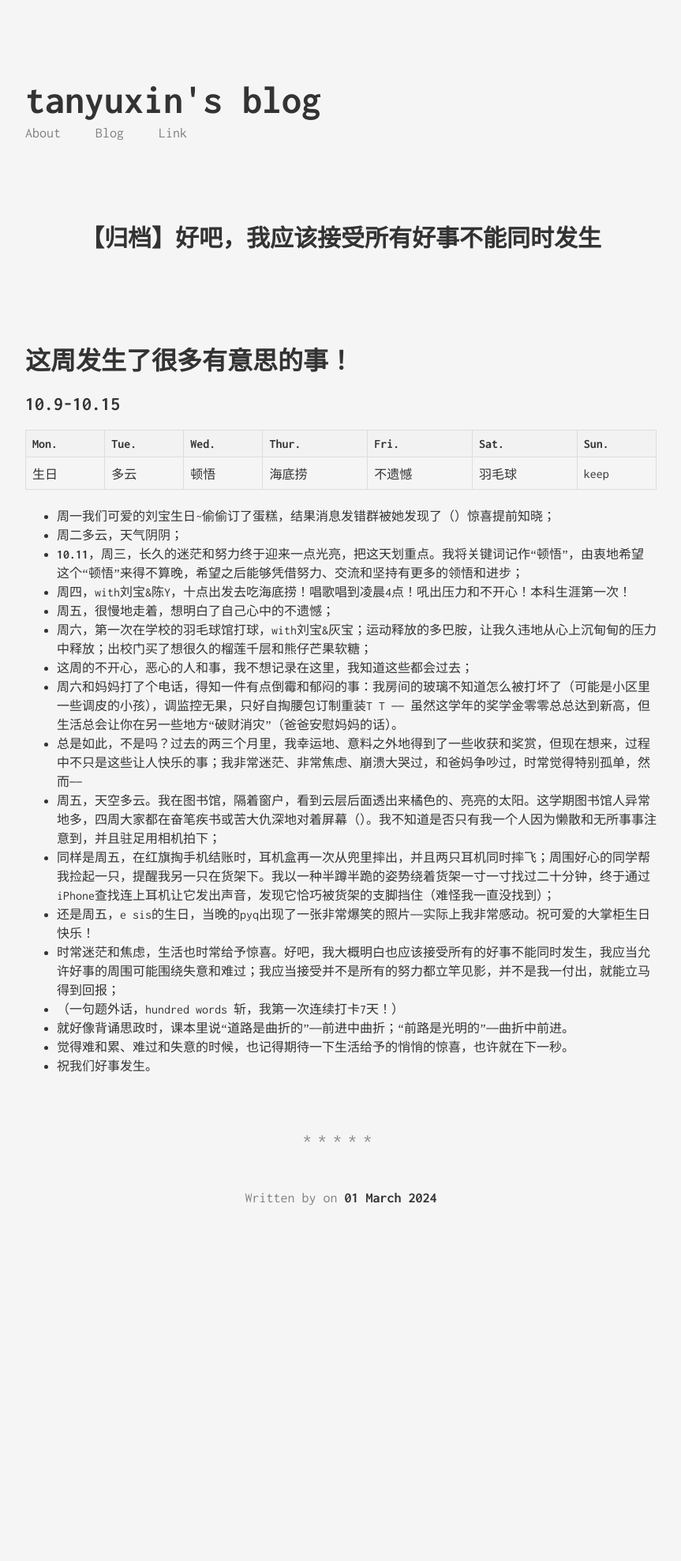
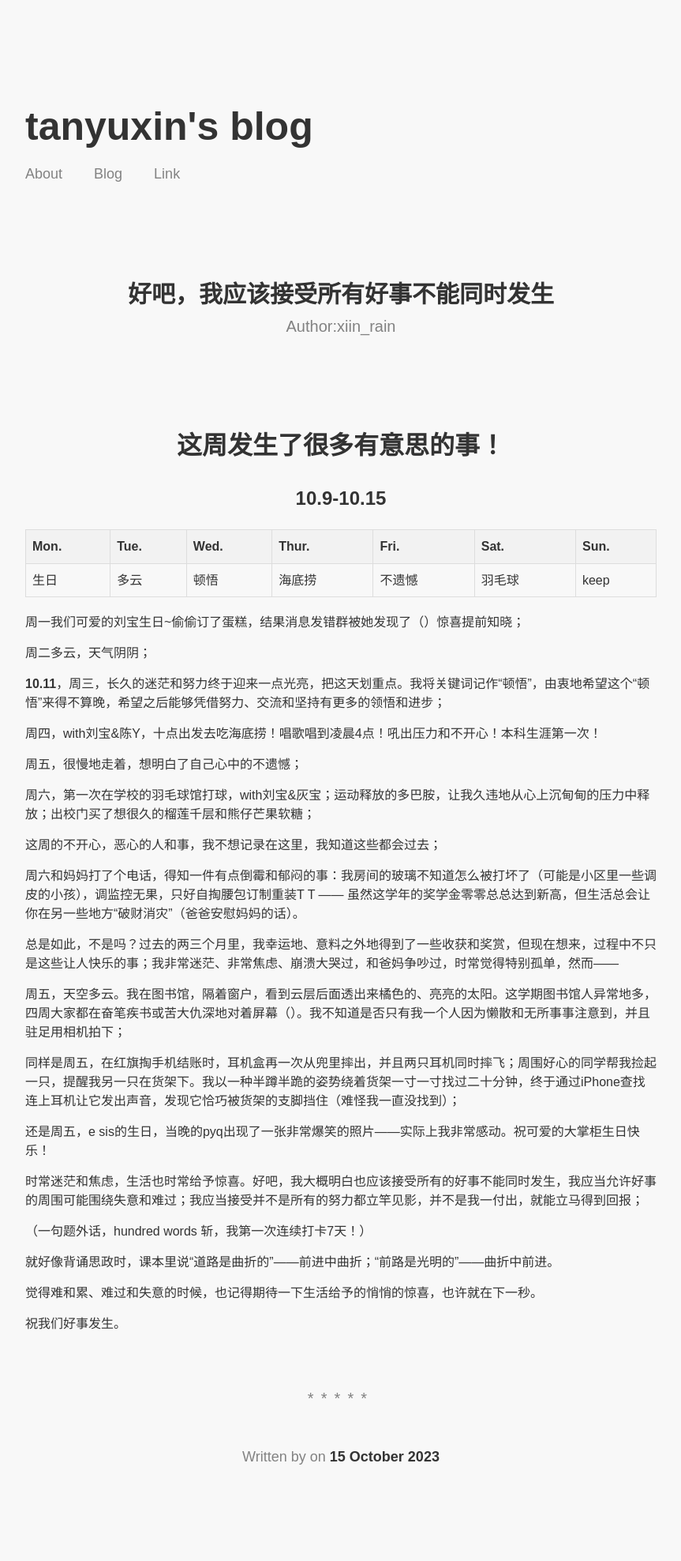
Before and after one commit to x1in-rain/x1in-rain.github.io, a Jekyll site: the page built from _posts/2024-03-01-【归档】好吧，我应该接受所有好事不能同时发生.md, in a window 1280 px wide. Shown: the whole page at 79% size, without its empty margins (208-1071 px from the left). Built offline with Jekyll 4.4.1, drawn with Linux system fonts in a browser that asks for light colours; before the commit the page ends 1628 px from its top, so only the background shows below that; some of the changed lines change nothing that is shown.

Commit message:
Update 2023-10-24-【归档】好吧，我应该接受所有好事不能同时发生.md

```diff
--- a/_posts/2024-03-01-【归档】好吧，我应该接受所有好事不能同时发生.md
+++ b/_posts/2024-03-01-【归档】好吧，我应该接受所有好事不能同时发生.md
@@ -1,9 +1,9 @@
 ---
 layout: post
-title:  "【归档】好吧，我应该接受所有好事不能同时发生"
-subtitle: ""
-date:   2024-03-01
-categories: [test]
+title:  "好吧，我应该接受所有好事不能同时发生"
+subtitle: "Author:xiin_rain"
+date:   2023-10-15
+categories: [Journal]
 ---
 
 <html lang="en">
@@ -12,6 +12,17 @@ categories: [test]
 <meta name="viewport" content="width=device-width, initial-scale=1.0">
 <title>Weekly Highlights</title>
 <style>
+  body {
+    font-family: Arial, sans-serif;
+    line-height: 1.6;
+    font-size: 16px;
+    margin: 0;
+    padding: 20px;
+    background-color: #f8f8f8;
+  }
+  h1, h2 {
+    color: #333;
+  }
   table {
     width: 100%;
     border-collapse: collapse;
@@ -25,13 +36,21 @@ categories: [test]
   th {
     background-color: #f2f2f2;
   }
+  ul {
+    list-style-type: none;
+    padding: 0;
+  }
+  li {
+    margin-bottom: 15px;
+    line-height: 1.5;
+  }
 </style>
 </head>
 <body>
 
-<h1>这周发生了很多有意思的事！</h1>
+<h1 style="text-align: center;">这周发生了很多有意思的事！</h1>
 
-<h2>10.9-10.15</h2>
+<h2 style="text-align: center;">10.9-10.15</h2>
 
 <table>
   <tr>
```
